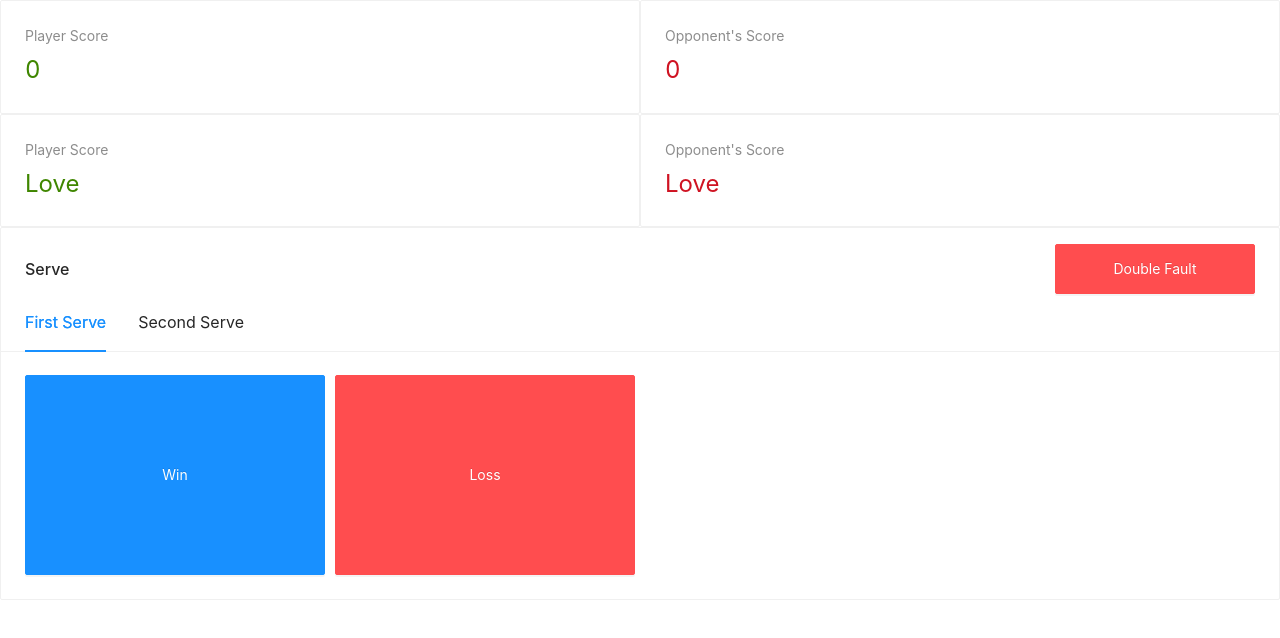
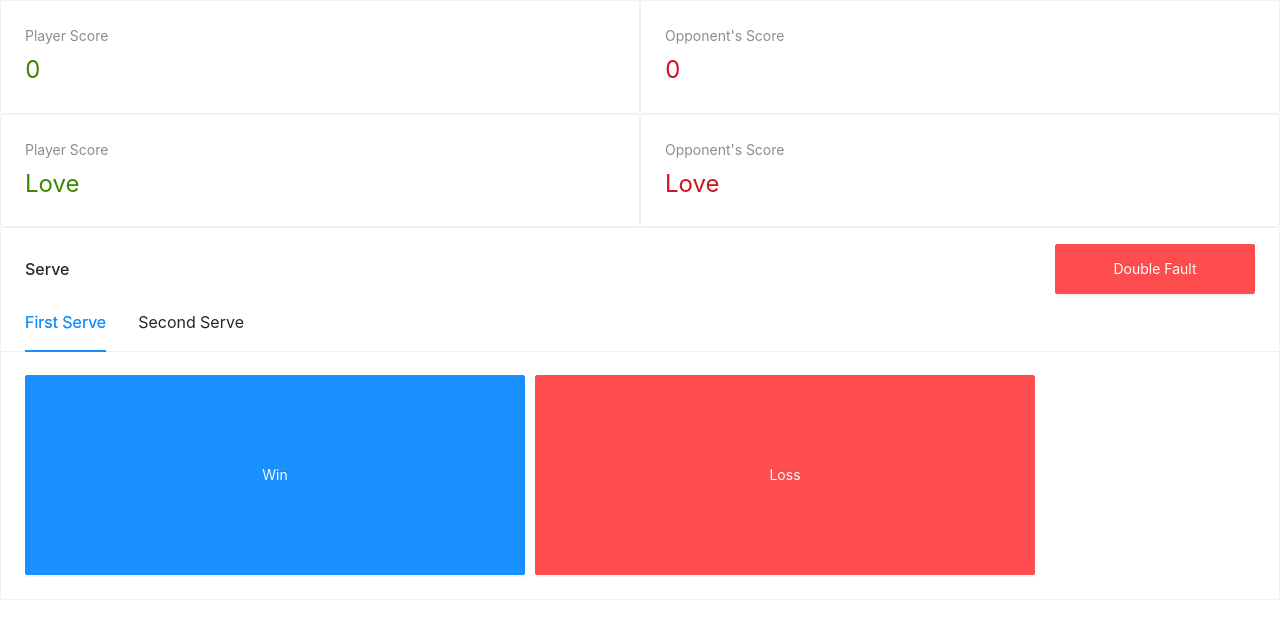
Before and after one commit to morganmarienelson/bounce, a Next.js app: page /matchOverview in a window 1280 px wide. Shown: the top 638 px of the page. Built offline with nearby package versions, Linux system fonts and the light colour scheme.

Commit message:
end of day commit

```diff
--- a/package.json
+++ b/package.json
@@ -12,7 +12,8 @@
     "antd": "^4.21.2",
     "next": "^12.1.6",
     "react": "^18.2.0",
-    "react-dom": "^18.2.0"
+    "react-dom": "^18.2.0",
+    "zustand": "^4.0.0-rc.1"
   },
   "devDependencies": {
     "@types/node": "17.0.43",
--- a/pages/components/pointOutcome.tsx
+++ b/pages/components/pointOutcome.tsx
@@ -43,13 +43,13 @@ const PointOutcomeComponent: React.FC<PointOutComeProps> = ({
       tab: "Second Serve",
     },
   ];
-  const contentList = {
+  const contentList: any = {
     first: (
       <>
         <Col>
           <Button
             type="primary"
-            style={{ width: 300, height: 200, marginRight: 10 }}
+            style={{ width: 500, height: 200, marginRight: 10 }}
             onClick={winningButton}
           >
             Win
@@ -57,7 +57,7 @@ const PointOutcomeComponent: React.FC<PointOutComeProps> = ({
           <Button
             danger={true}
             type="primary"
-            style={{ width: 300, height: 200 }}
+            style={{ width: 500, height: 200 }}
             onClick={losingButton}
           >
             Loss
@@ -70,13 +70,13 @@ const PointOutcomeComponent: React.FC<PointOutComeProps> = ({
         <Col>
           <Button
             type="primary"
-            style={{ width: 300, height: 200, marginRight: 10 }}
+            style={{ width: 500, height: 200, marginRight: 10 }}
             onClick={winningButton}
           >
             Win
           </Button>
           <Button
-            style={{ width: 300, height: 200 }}
+            style={{ width: 500, height: 200 }}
             type="primary"
             danger={true}
             onClick={losingButton}
@@ -110,7 +110,7 @@ const PointOutcomeComponent: React.FC<PointOutComeProps> = ({
           onTab1Change(key);
         }}
       >
-        <div> {contentList[activeTabKey]}</div>
+        {contentList[activeTabKey]}
       </Card>
       <br />
     </>
--- a/pages/components/score.tsx
+++ b/pages/components/score.tsx
@@ -44,7 +44,10 @@ const Score: React.FC<ScoreProps> = ({
     } else {
       setGamesLost(gamesLost + 1);
     }
-    if ((gamesWon == 6 && gamesLost < 6) || (gamesLost == 6 && gamesWon < 6)) {
+    if (
+      (gamesWon == 6 && gamesLost <= 5) ||
+      (gamesLost == 6 && gamesWon <= 5)
+    ) {
       setGamesWon(0);
       setGamesLost(0);
     }
```
Also changed, not shown: pages/components/data.ts (added), 1 other file (tests, documents, lock files or other folders).
